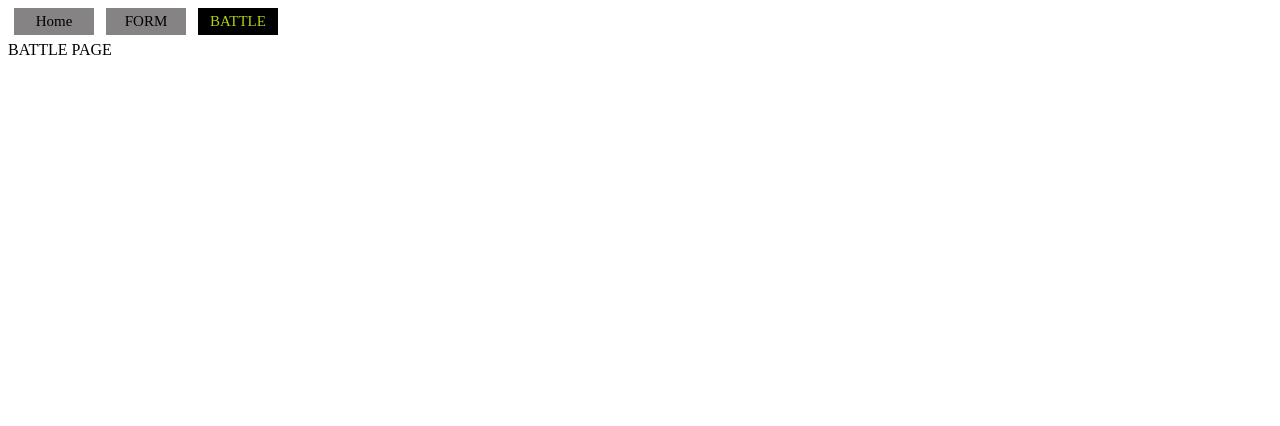
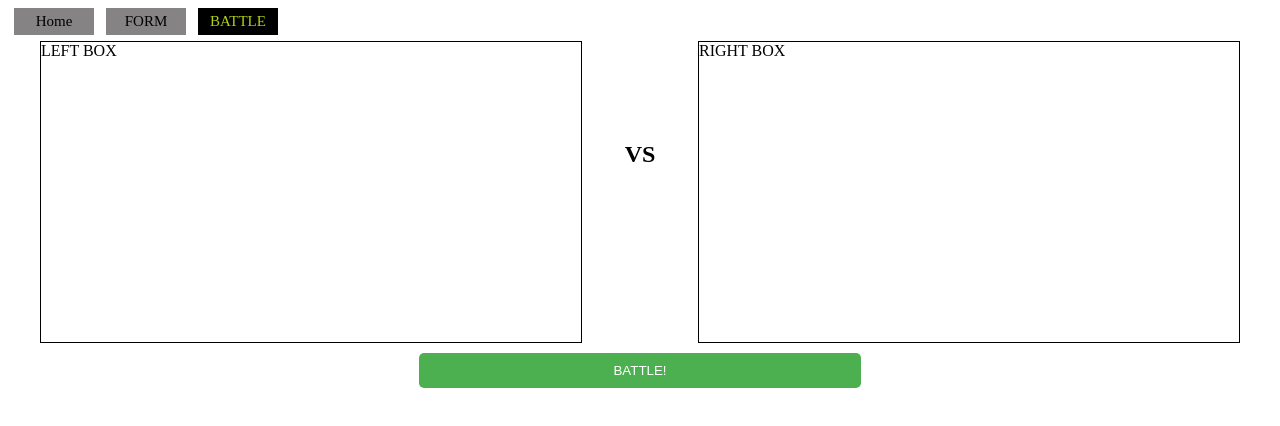
Before and after one commit to TrungCorp/phase_two_project_v4, a React (Create React App) app: page /battlepage in a window 1280 px wide. Shown: the top 426 px of the page. Built offline with nearby package versions, Linux system fonts and the light colour scheme; data requests are answered from the project's data file.

Commit message:
set up Battle.js component and modified Battle.css

```diff
--- a/db.json
+++ b/db.json
@@ -3,22 +3,32 @@
     {
       "id": 0,
       "name": "Jack Green",
-      "attack": 7
+      "attack": 7,
+      "age": 24
     },
     {
       "id": 1,
       "name": "Kate Archer",
-      "attack": 5
+      "attack": 5,
+      "age": 20
     },
     {
       "id": 2,
       "name": "Enshi Toga",
-      "attack": 8
+      "attack": 8,
+      "age": 19
     },
     {
       "name": "Kaiba Kaiber",
       "attack": "10",
-      "id": 3
+      "id": 3,
+      "age": 22
+    },
+    {
+      "name": "Seno Powers",
+      "attack": "13",
+      "id": 4,
+      "age": 27
     }
   ]
 }
--- a/src/components/Battle.css
+++ b/src/components/Battle.css
@@ -0,0 +1,41 @@
+.battle-container {
+    display: flex;
+    flex-direction: column;
+    align-items: center;
+    justify-content: flex-start;
+    height: 100vh;
+}
+.vs-tag {
+    font-size: 24px;
+    /* Adjust the font size as needed */
+    font-weight: bold;
+    /* Optional: Make the text bold */
+    margin: 0 10px;
+    padding-top: 100px;
+    /* Add some horizontal margin to create space around the VS tag */
+}
+.box-container {
+    display: flex;
+    justify-content: space-between;
+    width: 100%;
+    max-width: 1200px;
+    /* Optional: Max width to limit the container size */
+    padding: 0 20px;
+    /* Optional: Add padding for spacing on the sides */
+}
+.box {
+    width: 45%;
+        height: 300px;
+        border: 1px solid #000;
+}
+.battle-button {
+    margin-top: 20px;
+    align-self: center;
+}
+.left-box {
+    /* Additional styles for the left box */
+}
+
+.right-box {
+    /* Additional styles for the right box */
+}
--- a/src/pages/Battle.js
+++ b/src/pages/Battle.js
@@ -1,5 +1,5 @@
 import { useOutletContext } from "react-router-dom"
-
+import "../components/Battle.css"
 function Battle(){
     const {players} = useOutletContext()
     console.log(players)
@@ -8,8 +8,18 @@ function Battle(){
         console.log("BATTLE.JS TEST")
     }
     return(
-        <div>
-            BATTLE PAGE
+        <div className="battle-container">
+            <div className="box-container">
+                <div className="box left-box">
+                    LEFT BOX
+                </div>
+                <div className="vs-tag">VS</div>
+                <div className="box right-box">
+                    RIGHT BOX
+
+                </div>
+            </div>
+            <button >BATTLE!</button>
         </div>
     )
 }
```
